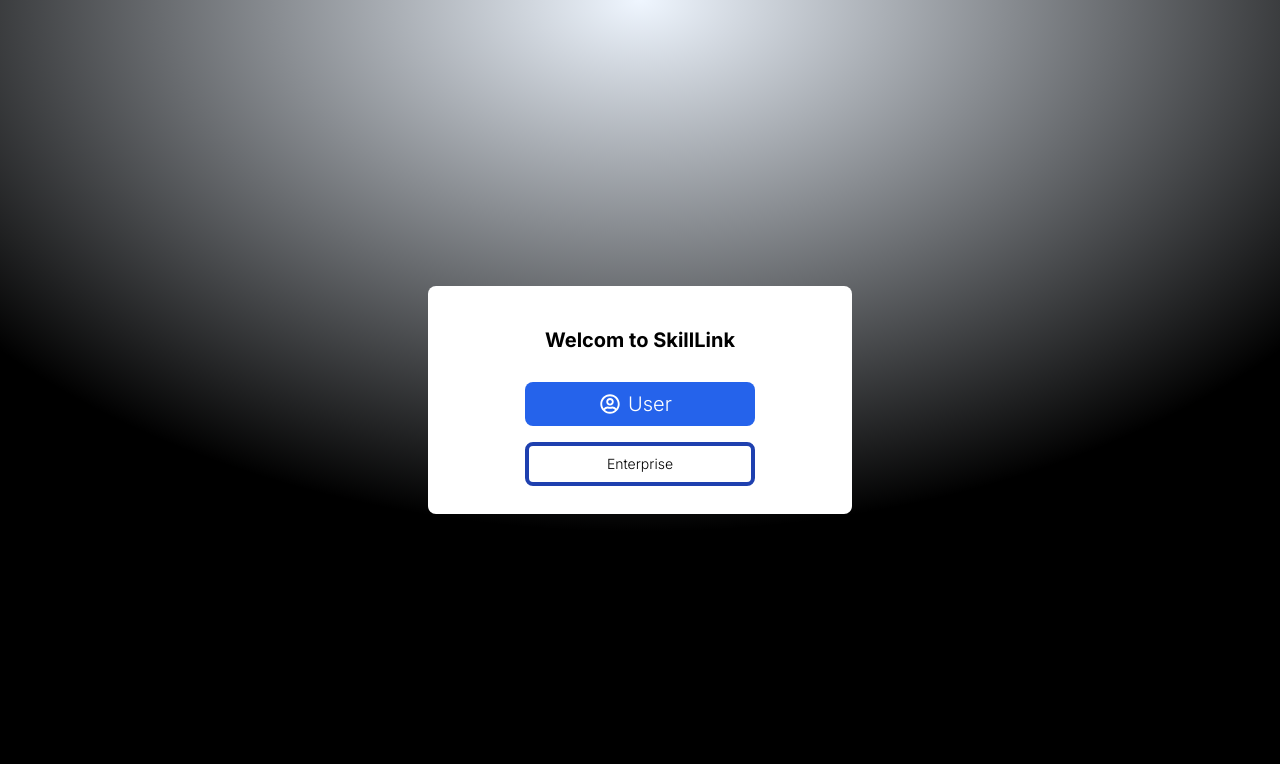
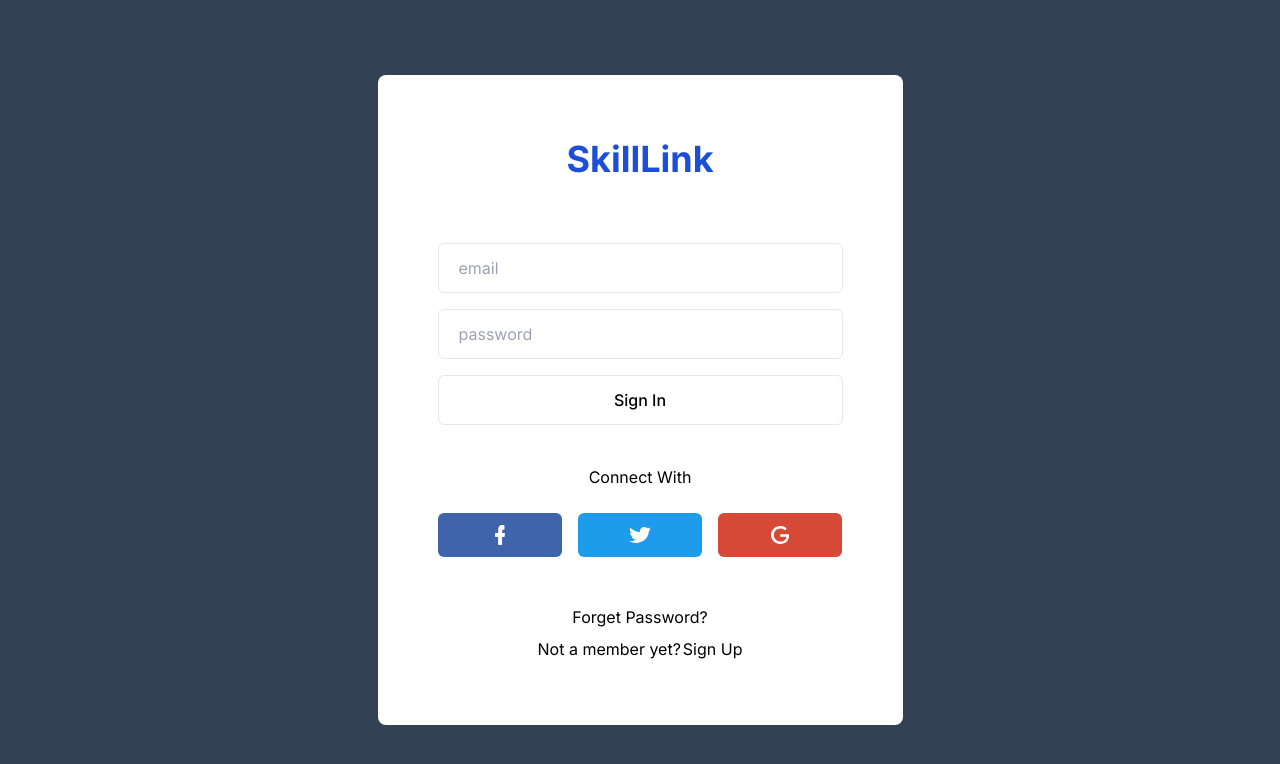
Before and after one commit to gitRohith-A/skilllink, a Next.js app: page /login in a window 1280 px wide. Shown: the top 764 px of the page. Built offline with nearby package versions, Linux system fonts and the light colour scheme.

Commit message:
add:login page component

```diff
--- a/components/Login/Page.tsx
+++ b/components/Login/Page.tsx
@@ -1,31 +1,185 @@
-import React from 'react'
-import { FaRegUserCircle } from "react-icons/fa";
+'use client'
+import React, { useState } from 'react'
 
-function page() {
+interface Data {
+  email: string,
+  password: string
+}
+
+function Login() {
+  const [data, setData] = useState<Data>({ email: '', password: '' })
+
+  async function submit<HTMLFormElement>() {
+
+  }
+
 
   return (
-    <div className=" login-main bg-black min-h-screen  justify-center grid content-center">
-      <div className=" rounded-lg bg-white flex justify-center m-5  align-middle">
+    <section className="bg-slate-700 flex items-center h-screen">
+      <div className="container mx-auto">
+        <div className="-mx-4 flex flex-wrap ">
+          <div className="w-full">
+            <div className="relative mx-auto max-w-[525px] overflow-hidden rounded-lg bg-white px-10 py-16 text-center dark:bg-dark-2 sm:px-12 md:px-[60px] ">
+              <div className="mb-10 text-center md:mb-16">
+                <a
+                  href="/#"
+                  className="mx-auto inline-block max-w-[160px]"
+                >
+                  <h5 className='text-4xl font-bold text-blue-700 '>SkillLink</h5>
+                </a>
+              </div>
+              <form onSubmit={submit}>
+                <div className="mb-4">
+                  <input
+                    type='text'
+                    placeholder='email'
+                    name='email'
+                    value={data.email}
+                    onChange={e => setData({ ...data, email: e.target.value })}
+                    className="w-full rounded-md border border-stroke bg-transparent px-5 py-3 text-base text-body-color outline-none focus:border-primary focus-visible:shadow-none dark:border-dark-3 dark:text-dark"
+                  />
+                </div>
 
-        <div className="justify-center  flex-col m-5 w-96 grid">
-          <p className='text-xl font-bold  text-black p-5  '>
-            Welcom to SkillLink
-          </p>
-          <button className='text-sm p-2 font-light bg-blue-600 text-white rounded-lg my-2  flex justify-center hover:bg-blue-500'>
-            <div className="flex align-middle space-x-2 items-center">
-              <div className=''   >
-                <FaRegUserCircle size={20} />
-              </div>
-              <p className='text-xl pr-2'>User</p>
+                <div className="mb-4">
+                  <input
+                    type='password'
+                    placeholder='password'
+                    name='password'
+                    value={data.password}
+                    onChange={e => setData({ ...data, password: e.target.value })}
+
+                    className="w-full rounded-md border border-stroke bg-transparent px-5 py-3 text-base text-body-color outline-none focus:border-primary focus-visible:shadow-none dark:border-dark-3 dark:text-dark"
+                  />
+                </div>
+                <div className="mb-10">
+                  <button
+                    type="submit"
+                    className="w-full cursor-pointer rounded-md border border-primary bg-primary px-5 py-3 text-base font-medium text-dark transition hover:bg-opacity-90 hover:bg-slate-200 hover:delay-150 hover:ease-in-out duration-300 "
+                  >Sign In</button>
+                </div>
+              </form>
+              <p className="mb-6 text-base text-secondary-color dark:text-dark-7">
+                Connect With
+              </p>
+              <ul className="-mx-2 mb-12 flex justify-between">
+                <li className="w-full px-2">
+                  <a
+                    href="/#"
+                    className="flex h-11 items-center justify-center rounded-md bg-[#4064AC] hover:bg-opacity-90"
+                  >
+                    <svg
+                      width="10"
+                      height="20"
+                      viewBox="0 0 10 20"
+                      fill="none"
+                      xmlns="http://www.w3.org/2000/svg"
+                    >
+                      <path
+                        d="M9.29878 8H7.74898H7.19548V7.35484V5.35484V4.70968H7.74898H8.91133C9.21575 4.70968 9.46483 4.45161 9.46483 4.06452V0.645161C9.46483 0.290323 9.24343 0 8.91133 0H6.89106C4.70474 0 3.18262 1.80645 3.18262 4.48387V7.29032V7.93548H2.62912H0.747223C0.359774 7.93548 0 8.29032 0 8.80645V11.129C0 11.5806 0.304424 12 0.747223 12H2.57377H3.12727V12.6452V19.129C3.12727 19.5806 3.43169 20 3.87449 20H6.47593C6.64198 20 6.78036 19.9032 6.89106 19.7742C7.00176 19.6452 7.08478 19.4194 7.08478 19.2258V12.6774V12.0323H7.66596H8.91133C9.2711 12.0323 9.54785 11.7742 9.6032 11.3871V11.3548V11.3226L9.99065 9.09677C10.0183 8.87097 9.99065 8.6129 9.8246 8.35484C9.76925 8.19355 9.52018 8.03226 9.29878 8Z"
+                        fill="white"
+                      />
+                    </svg>
+                  </a>
+                </li>
+                <li className="w-full px-2">
+                  <a
+                    href="/#"
+                    className="flex h-11 items-center justify-center rounded-md bg-[#1C9CEA] hover:bg-opacity-90"
+                  >
+                    <svg
+                      width="22"
+                      height="16"
+                      viewBox="0 0 22 16"
+                      fill="none"
+                      xmlns="http://www.w3.org/2000/svg"
+                    >
+                      <path
+                        d="M19.5516 2.75538L20.9 1.25245C21.2903 0.845401 21.3968 0.53229 21.4323 0.375734C20.3677 0.939335 19.3742 1.1272 18.7355 1.1272H18.4871L18.3452 1.00196C17.4935 0.344423 16.429 0 15.2935 0C12.8097 0 10.8581 1.81605 10.8581 3.91389C10.8581 4.03914 10.8581 4.22701 10.8935 4.35225L11 4.97847L10.2548 4.94716C5.7129 4.82192 1.9871 1.37769 1.38387 0.782779C0.390323 2.34834 0.958064 3.85127 1.56129 4.79061L2.76774 6.54403L0.851613 5.6047C0.887097 6.91977 1.45484 7.95303 2.55484 8.7045L3.5129 9.33072L2.55484 9.67515C3.15806 11.272 4.50645 11.9296 5.5 12.18L6.8129 12.4932L5.57097 13.2446C3.58387 14.4971 1.1 14.4031 0 14.3092C2.23548 15.6869 4.89677 16 6.74194 16C8.12581 16 9.15484 15.8748 9.40322 15.7808C19.3387 13.7143 19.8 5.8865 19.8 4.32094V4.10176L20.0129 3.97652C21.2194 2.97456 21.7161 2.44227 22 2.12916C21.8935 2.16047 21.7516 2.22309 21.6097 2.2544L19.5516 2.75538Z"
+                        fill="white"
+                      />
+                    </svg>
+                  </a>
+                </li>
+                <li className="w-full px-2">
+                  <a
+                    href="/#"
+                    className="flex h-11 items-center justify-center rounded-md bg-[#D64937] hover:bg-opacity-90"
+                  >
+                    <svg
+                      width="18"
+                      height="18"
+                      viewBox="0 0 18 18"
+                      fill="none"
+                      xmlns="http://www.w3.org/2000/svg"
+                    >
+                      <path
+                        d="M17.8477 8.17132H9.29628V10.643H15.4342C15.1065 14.0743 12.2461 15.5574 9.47506 15.5574C5.95916 15.5574 2.8306 12.8821 2.8306 9.01461C2.8306 5.29251 5.81018 2.47185 9.47506 2.47185C12.2759 2.47185 13.9742 4.24567 13.9742 4.24567L15.7024 2.47185C15.7024 2.47185 13.3783 0.000145544 9.35587 0.000145544C4.05223 -0.0289334 0 4.30383 0 8.98553C0 13.5218 3.81386 18 9.44526 18C14.4212 18 17.9967 14.7141 17.9967 9.79974C18.0264 8.78198 17.8477 8.17132 17.8477 8.17132Z"
+                        fill="white"
+                      />
+                    </svg>
+                  </a>
+                </li>
+              </ul>
+              <a
+                href="/#"
+                className="mb-2 inline-block text-base text-dark hover:text-primary hover:underline dark:text-dark"
+              >
+                Forget Password?
+              </a>
+              <p className="text-base text-body-color dark:text-dark-6">
+                <span className="pr-0.5">Not a member yet?</span>
+                <a
+                  href="/#"
+                  className="text-primary hover:underline"
+                >
+                  Sign Up
+                </a>
+              </p>
             </div>
-          </button>
-          <button className='text-sm p-2 font-light text-blue rounded-lg my-2  flex justify-center border-4 border-blue-800'>
-            Enterprise
-          </button>
+          </div>
         </div>
       </div>
-    </div>
-  )
+    </section>
+  );
+};
+
+export default Login;
+
+
+interface InputBoxProps {
+  type: string;
+  placeholder: string;
+  name: string;
 }
 
-export default page
+const InputBox: React.FC<InputBoxProps> = ({ type, placeholder, name }) => {
+  return (
+    <div className="mb-4">
+      <input
+        type={type}
+        placeholder={placeholder}
+        name={name}
+        className="w-full rounded-md border border-stroke bg-transparent px-5 py-3 text-base text-body-color outline-none focus:border-primary focus-visible:shadow-none dark:border-dark-3 dark:text-dark"
+      />
+    </div>
+  );
+};
+
+interface SelectBoxProps {
+  name: string;
+}
+
+const SelectBox: React.FC<SelectBoxProps> = ({ name }) => {
+  return (
+    <div className="mb-4">
+      <select
+        name={name}
+        className="w-full rounded-md border border-stroke bg-transparent px-5 py-3 text-base text-body-color outline-none focus:border-primary focus-visible:shadow-none dark:border-dark-3 dark:text-dark text-slate-400"
+      >
+        <option value="" disabled>Who Are You</option>
+        <option className='text-black' value="enterprises">Enterpries</option>
+        <option className='text-black' value="user ">User</option>
+      </select>
+    </div>
+  );
+};
```
